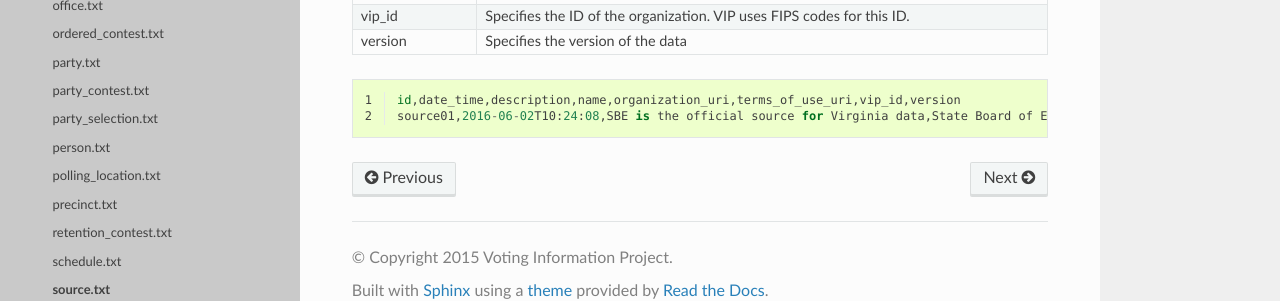
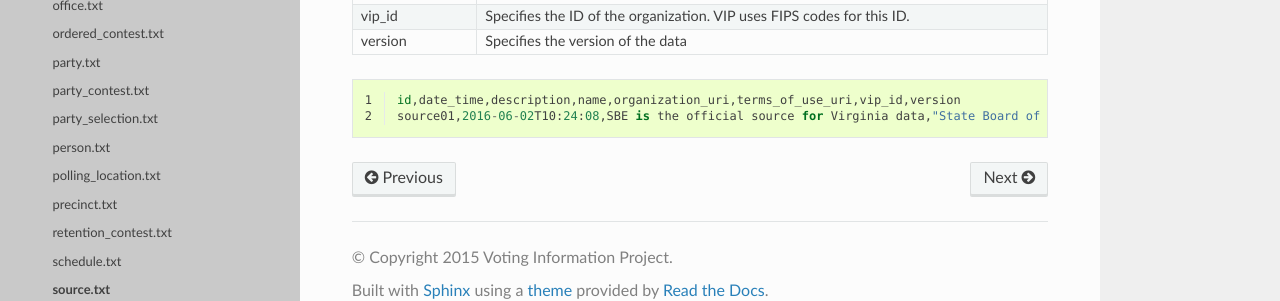
Before and after one commit to votinginfoproject/vip-specification, a Sphinx documentation site: the page built from docs/csv/element_files/source.rst, in a window 1280 px wide. Shown: the part 477-778 px from the top of the page. Built offline with Sphinx 7.4.7 and the Read the Docs theme 2.0.0, drawn with Linux system fonts in a browser that asks for light colours.

Commit message:
Add quotes to name field in source.txt

```diff
--- a/docs/csv/example_files/source.txt
+++ b/docs/csv/example_files/source.txt
@@ -1,2 +1,2 @@
 id,date_time,description,name,organization_uri,terms_of_use_uri,vip_id,version
-source01,2016-06-02T10:24:08,SBE is the official source for Virginia data,State Board of Elections, Commonwealth of Virginia,http://www.sbe.virginia.gov/,http://example.com/terms,51,5.1
+source01,2016-06-02T10:24:08,SBE is the official source for Virginia data,"State Board of Elections, Commonwealth of Virginia",http://www.sbe.virginia.gov/,http://example.com/terms,51,5.1
```
